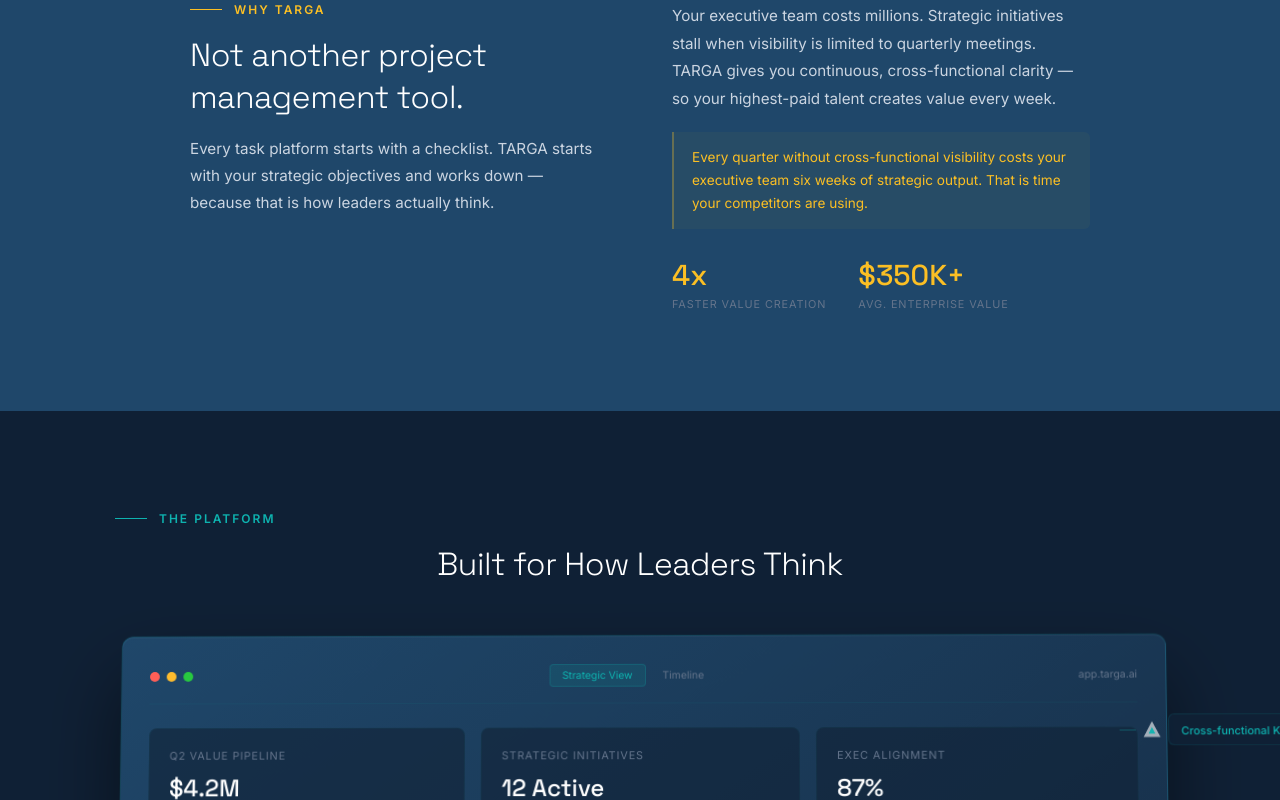
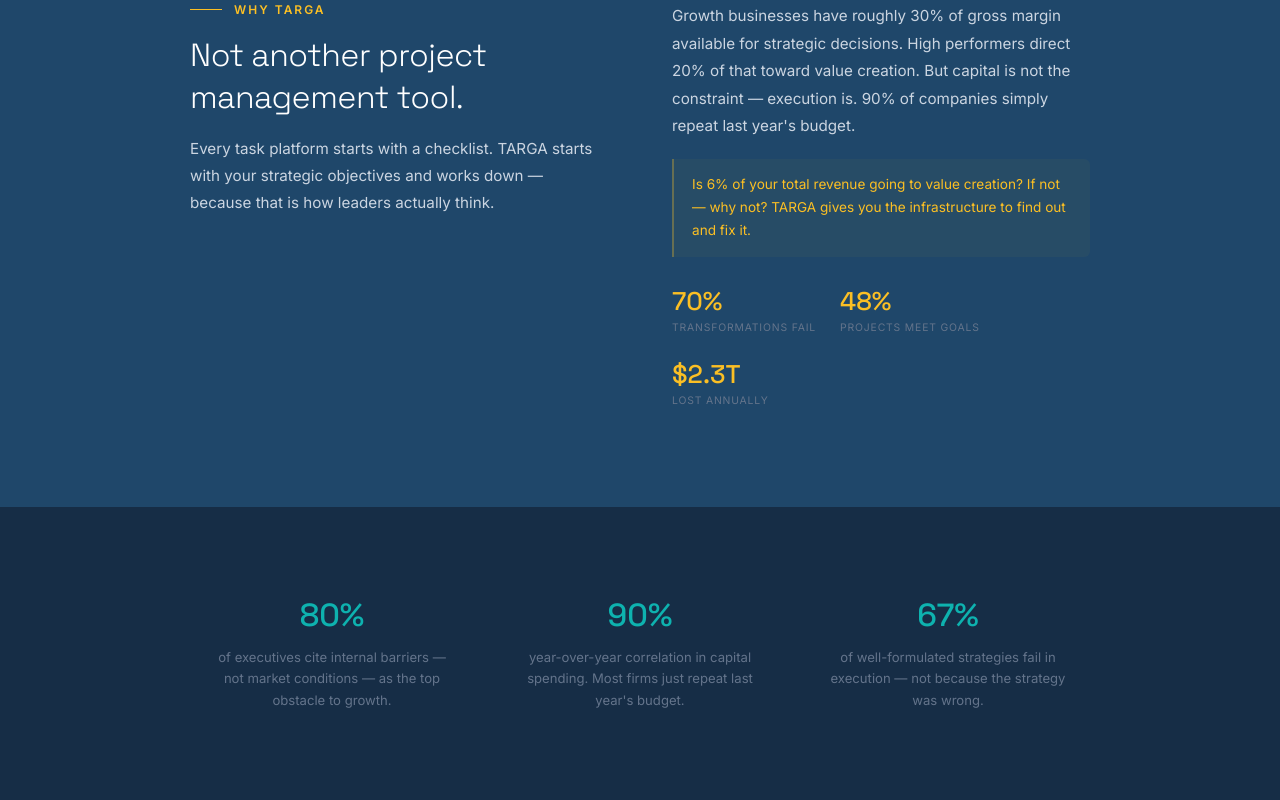
Before and after one commit to Textak-AI/targa-website, a Next.js app: page / in a window 1280 px wide. Shown: the part 1300-2100 px from the top of the page. Built offline with nearby package versions, Linux system fonts and the light colour scheme.

Commit message:
remove Bill from About, add 30/20 framework stats, update leadership

```diff
--- a/components/TargaAI.jsx
+++ b/components/TargaAI.jsx
@@ -426,13 +426,37 @@ function HomePage({ setPage }) {
           <Reveal><div><Eyebrow color={C.gold}>Why TARGA</Eyebrow><SectionTitle sub="Every task platform starts with a checklist. TARGA starts with your strategic objectives and works down — because that is how leaders actually think.">Not another project management tool.</SectionTitle></div></Reveal>
           <Reveal delay={0.15}>
             <div>
-              <p style={{ fontFamily: "'Inter',sans-serif", fontSize: "0.95rem", lineHeight: 1.8, color: C.g300, marginBottom: 20 }}>Your executive team costs millions. Strategic initiatives stall when visibility is limited to quarterly meetings. TARGA gives you continuous, cross-functional clarity — so your highest-paid talent creates value every week.</p>
-              <p style={{ fontFamily: "'Inter',sans-serif", fontSize: "0.85rem", lineHeight: 1.7, color: C.gold, marginBottom: 28, padding: "14px 18px", background: "rgba(251,191,36,0.04)", borderLeft: "2px solid rgba(251,191,36,0.3)", borderRadius: "0 6px 6px 0" }}>Every quarter without cross-functional visibility costs your executive team six weeks of strategic output. That is time your competitors are using.</p>
-              <div style={{ display: "flex", gap: 32 }}>
-                {[{ v: "4x", l: "Faster Value Creation" }, { v: "$350K+", l: "Avg. Enterprise Value" }].map(x => (
-                  <div key={x.l}><div style={{ fontFamily: "'Space Grotesk',sans-serif", fontSize: "1.8rem", fontWeight: 500, color: C.gold }}>{x.v}</div><div style={{ fontFamily: "'Inter',sans-serif", fontSize: "0.68rem", letterSpacing: "0.08em", color: C.g500, textTransform: "uppercase", marginTop: 4 }}>{x.l}</div></div>
+              <p style={{ fontFamily: "'Inter',sans-serif", fontSize: "0.95rem", lineHeight: 1.8, color: C.g300, marginBottom: 20 }}>Growth businesses have roughly 30% of gross margin available for strategic decisions. High performers direct 20% of that toward value creation. But capital is not the constraint — execution is. 90% of companies simply repeat last year's budget.</p>
+              <p style={{ fontFamily: "'Inter',sans-serif", fontSize: "0.85rem", lineHeight: 1.7, color: C.gold, marginBottom: 28, padding: "14px 18px", background: "rgba(251,191,36,0.04)", borderLeft: "2px solid rgba(251,191,36,0.3)", borderRadius: "0 6px 6px 0" }}>Is 6% of your total revenue going to value creation? If not — why not? TARGA gives you the infrastructure to find out and fix it.</p>
+              <div style={{ display: "flex", gap: 24, flexWrap: "wrap" }}>
+                {[
+                  { v: "70%", l: "Transformations fail" },
+                  { v: "48%", l: "Projects meet goals" },
+                  { v: "$2.3T", l: "Lost annually" },
+                ].map(x => (
+                  <div key={x.l}><div style={{ fontFamily: "'Space Grotesk',sans-serif", fontSize: "1.6rem", fontWeight: 500, color: C.gold }}>{x.v}</div><div style={{ fontFamily: "'Inter',sans-serif", fontSize: "0.65rem", letterSpacing: "0.08em", color: C.g500, textTransform: "uppercase", marginTop: 4 }}>{x.l}</div></div>
                 ))}
               </div>
+            </div>
+          </Reveal>
+        </div>
+      </section>
+
+      {/* EXECUTION GAP */}
+      <section style={{ background: C.navyDark, padding: "60px 40px" }}>
+        <div style={{ maxWidth: 900, margin: "0 auto" }}>
+          <Reveal>
+            <div style={{ display: "grid", gridTemplateColumns: "repeat(3,1fr)", gap: 24, textAlign: "center" }}>
+              {[
+                { v: "80%", d: "of executives cite internal barriers — not market conditions — as the top obstacle to growth." },
+                { v: "90%", d: "year-over-year correlation in capital spending. Most firms just repeat last year's budget." },
+                { v: "67%", d: "of well-formulated strategies fail in execution — not because the strategy was wrong." },
+              ].map(({ v, d }, i) => (
+                <div key={v} style={{ padding: "28px 20px" }}>
+                  <div style={{ fontFamily: "'Space Grotesk',sans-serif", fontSize: "2rem", fontWeight: 500, color: C.teal, marginBottom: 12 }}>{v}</div>
+                  <p style={{ fontFamily: "'Inter',sans-serif", fontSize: "0.82rem", lineHeight: 1.65, color: C.g500 }}>{d}</p>
+                </div>
+              ))}
             </div>
           </Reveal>
         </div>
@@ -610,12 +634,11 @@ function AboutPage({ setPage }) {
 
       <section style={{ background: C.navyDeep, padding: "80px 40px" }}>
         <div style={{ maxWidth: 1000, margin: "0 auto" }}>
-          <Reveal><Eyebrow color={C.gold}>Leadership</Eyebrow><SectionTitle>[Workshop: headline TBD]</SectionTitle></Reveal>
-          <div style={{ display: "grid", gridTemplateColumns: "repeat(3,1fr)", gap: 24, marginTop: 40 }}>
+          <Reveal><Eyebrow color={C.gold}>Leadership</Eyebrow><SectionTitle>The team behind the platform.</SectionTitle></Reveal>
+          <div style={{ display: "grid", gridTemplateColumns: "repeat(2,1fr)", gap: 24, marginTop: 40, maxWidth: 680 }}>
             {[
-              { name: "Joe Thompson", role: "CEO", desc: "[Workshop: bio TBD]" },
-              { name: "Mark Sternberger", role: "CTO / CPO", desc: "[Workshop: bio TBD]" },
-              { name: "Bill Adams", role: "Founder, Board", desc: "[Workshop: bio TBD]" },
+              { name: "Joe Thompson", role: "CEO", desc: "Enterprise software executive with deep experience in strategic planning, capital allocation, and value creation across Fortune 500 and PE-backed organizations." },
+              { name: "Mark Sternberger", role: "CTO / CPO", desc: "Technology leader focused on AI-native architecture, enterprise security, and building platforms that give leaders real-time cross-functional visibility." },
             ].map((p, i) => (
               <Reveal key={p.name} delay={i * 0.1}><div style={{ padding: 28, background: "rgba(14,178,175,0.04)", border: "1px solid rgba(14,178,175,0.1)", borderRadius: 10 }}>
                 <div style={{ width: 56, height: 56, borderRadius: "50%", background: "rgba(14,178,175,0.08)", display: "flex", alignItems: "center", justifyContent: "center", marginBottom: 16 }}><span style={{ fontFamily: "'Space Grotesk',sans-serif", fontSize: "1.1rem", color: C.teal, fontWeight: 500 }}>{p.name.split(" ").map(n => n[0]).join("")}</span></div>
@@ -627,7 +650,7 @@ function AboutPage({ setPage }) {
           </div>
         </div>
       </section>
-      <section style={{ background: C.navy, padding: "60px 40px", textAlign: "center" }}><Reveal><h2 style={{ fontFamily: "'Space Grotesk',sans-serif", fontSize: "1.3rem", fontWeight: 300, color: C.white, marginBottom: 10 }}>A Targatek Inc. Company</h2><p style={{ fontFamily: "'Inter',sans-serif", fontSize: "0.85rem", color: C.g500, maxWidth: 420, margin: "0 auto" }}>TARGA AI is the flagship product of Targatek Inc.</p></Reveal></section>
+      <section style={{ background: C.navy, padding: "60px 40px", textAlign: "center" }}><Reveal><h2 style={{ fontFamily: "'Space Grotesk',sans-serif", fontSize: "1.3rem", fontWeight: 300, color: C.white, marginBottom: 10 }}>A Targatek Inc. Company</h2><p style={{ fontFamily: "'Inter',sans-serif", fontSize: "0.85rem", color: C.g500, maxWidth: 420, margin: "0 auto" }}>TARGA AI is the flagship product of Targatek Inc., a software company focused on enterprise value creation infrastructure.</p></Reveal></section>
       <section style={{ background: C.navyDeep, padding: "80px 40px", textAlign: "center" }}><Reveal><div style={{ display: "flex", gap: 14, justifyContent: "center" }}><Btn onClick={() => { setPage("contact"); window.scrollTo(0, 0); }}>Get in Touch</Btn><Btn variant="secondary" onClick={() => { setPage("ceo100"); window.scrollTo(0, 0); }}>Join 100 CEOs</Btn></div></Reveal></section>
     </>
   );
```
